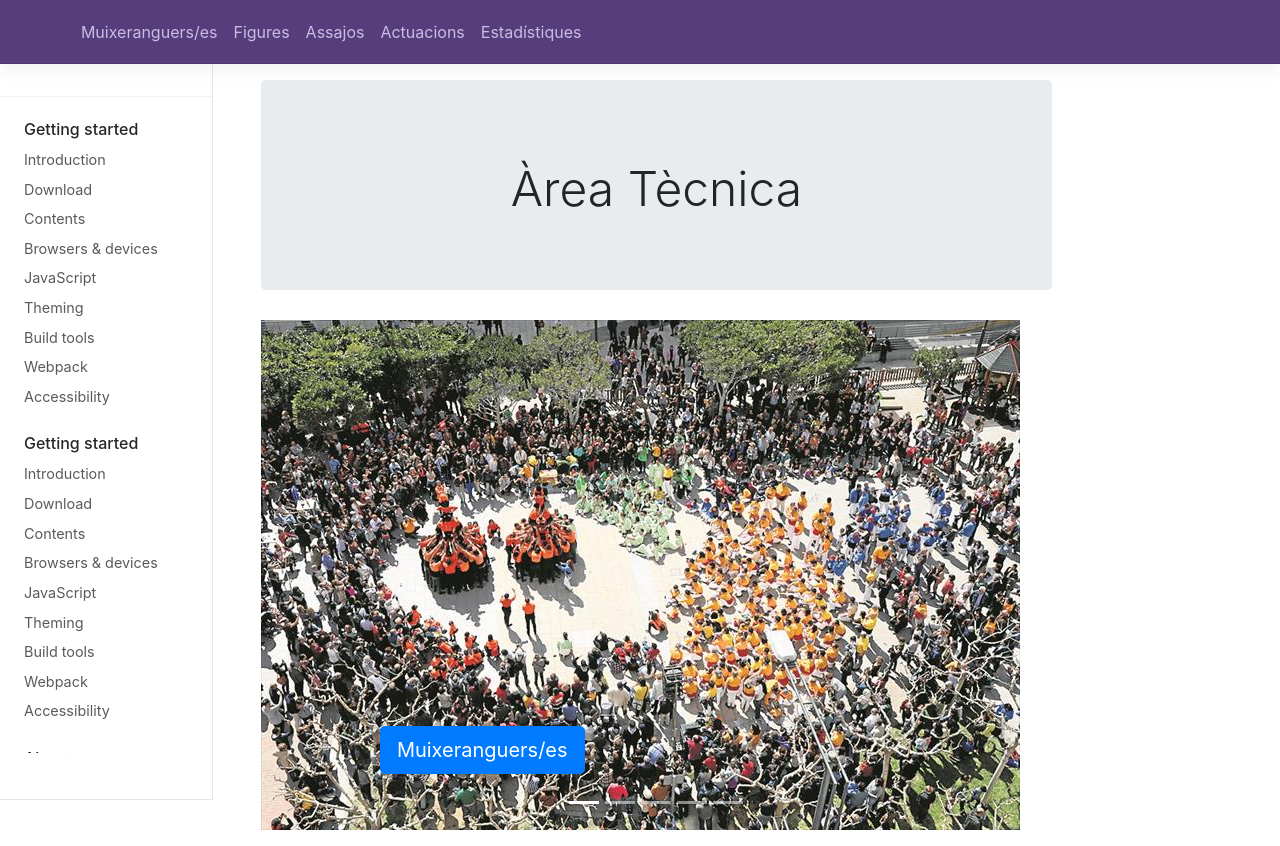
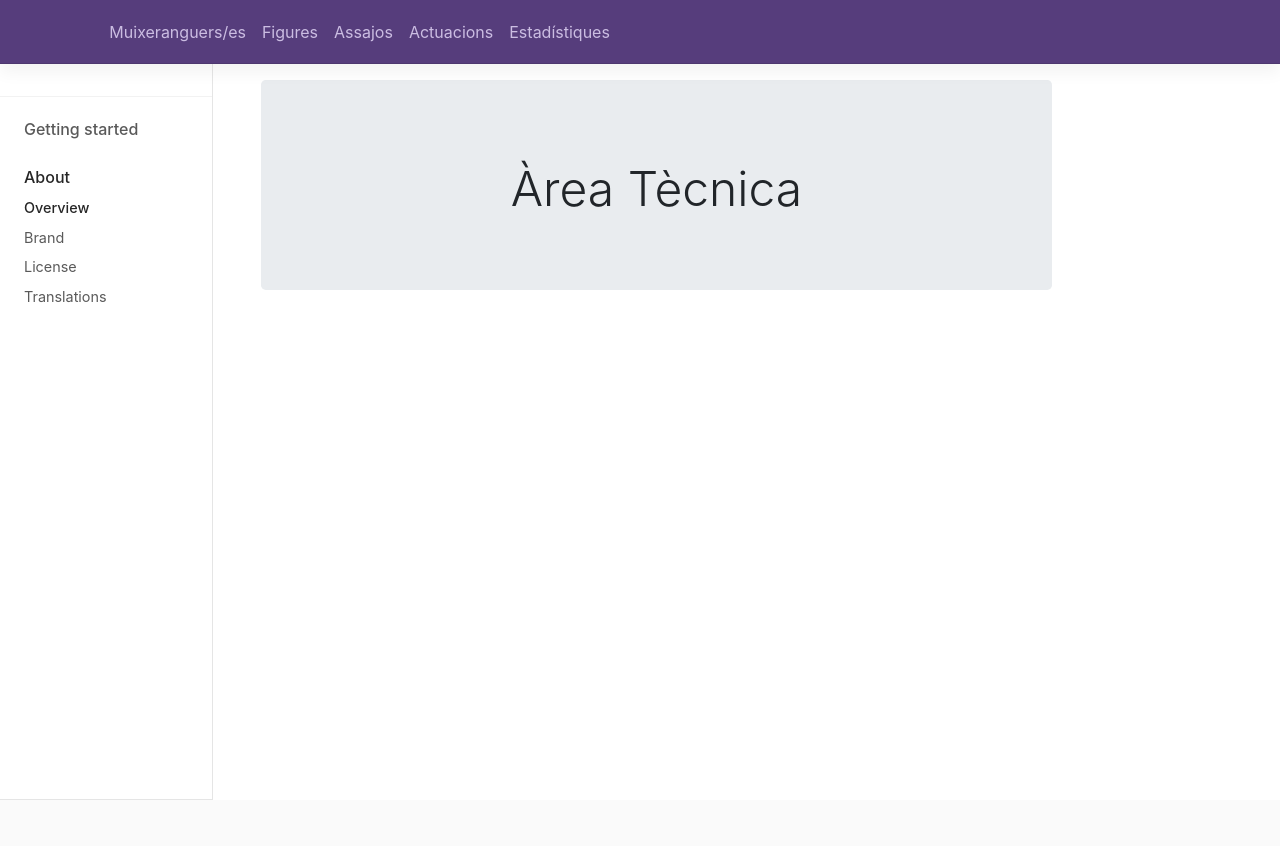
Before and after one commit to MiquelDATW/muixegen, a PHP site: page /tecnica.php in a window 1280 px wide. After the commit the page ends 800 px from the top, so only its background shows below. Run offline with PHP 8.4, Linux system fonts and the light colour scheme; some libraries are stand-ins or nearby versions; some web fonts are replaced.

Commit message:
[WIP] Adds PHP

```diff
--- a/inc/header.php
+++ b/inc/header.php
@@ -3,11 +3,14 @@
 
     <nav class="navbar-nav-scroll">
         <ul class="navbar-nav bd-navbar-nav flex-row">
+            <li class="nav-item <?php if($pagina =='index'){echo 'active';}?>">
+                <a class="nav-link" href="index.php"><i class="fas fa-user"></i></a>
+            </li>
             <li class="nav-item <?php if($pagina =='home'){echo 'active';}?>">
                 <a class="nav-link" href="home.php"><i class="fas fa-home"></i></a>
             </li>
             <li class="nav-item <?php if($pagina =='tecnica'){echo 'active';}?>">
-                <a class="nav-link" href="tecnica.php"><i class="fas fa-tools"></i></a>
+                <a class="nav-link" href="tecnica.php"><i class="fas fa-pencil-ruler"></i></a>
             </li>
             <li class="nav-item <?php if($pagina !='tecnica'){echo 'd-none';}?>">
                 <a class="nav-link" href="#">Muixeranguers/es</a>
--- a/inc/sidebar.php
+++ b/inc/sidebar.php
@@ -8,109 +8,43 @@
     </form>
 
     <nav class="collapse bd-links" id="bd-docs-nav">
-        <div class="bd-toc-item active">
+        <div class="bd-toc-item">
             <a class="bd-toc-link" href="/docs/4.1/getting-started/introduction/">
                 Getting started
             </a>
 
             <ul class="nav bd-sidenav">
                 <li>
-                    <a href="/docs/4.1/getting-started/introduction/">
-                        Introduction
-                    </a></li>
+                    <a href="/docs/4.1/getting-started/introduction/">Introduction</a>
+                </li>
                 <li>
-                    <a href="/docs/4.1/getting-started/download/">
-                      Download
-                    </a></li>
+                    <a href="/docs/4.1/getting-started/download/">Download</a>
+                </li>
                 <li>
-                    <a href="/docs/4.1/getting-started/contents/">
-                      Contents
-                    </a></li>
+                    <a href="/docs/4.1/getting-started/contents/">Contents</a>
+                </li>
                 <li>
-                    <a href="/docs/4.1/getting-started/browsers-devices/">
-                      Browsers & devices
-                    </a></li>
-                <li>
-                    <a href="/docs/4.1/getting-started/javascript/">
-                      JavaScript
-                    </a></li>
-                <li>
-                    <a href="/docs/4.1/getting-started/theming/">
-                      Theming
-                    </a></li>
-                <li>
-                    <a href="/docs/4.1/getting-started/build-tools/">
-                      Build tools
-                    </a></li>
-                <li>
-                    <a href="/docs/4.1/getting-started/webpack/">
-                      Webpack
-                    </a></li>
-                <li>
-                    <a href="/docs/4.1/getting-started/accessibility/">
-                      Accessibility
-                    </a></li>
+                    <a href="/docs/4.1/getting-started/browsers-devices/">Browsers & devices</a>
+                </li>
             </ul>
         </div>
-        <div class="bd-toc-item active">
-            <a class="bd-toc-link" href="/docs/4.1/getting-started/introduction/">
-                Getting started
+        <div class="bd-toc-item <?php if($pagina =='tecnica'){echo 'active';}?>">
+            <a class="bd-toc-link" href="tecnica.php">
+                About
             </a>
 
             <ul class="nav bd-sidenav">
-                <li>
-                    <a href="/docs/4.1/getting-started/introduction/">
-                        Introduction
-                    </a></li>
-                <li>
-                    <a href="/docs/4.1/getting-started/download/">
-                      Download
-                    </a></li>
-                <li>
-                    <a href="/docs/4.1/getting-started/contents/">
-                      Contents
-                    </a></li>
-                <li>
-                    <a href="/docs/4.1/getting-started/browsers-devices/">
-                      Browsers & devices
-                    </a></li>
-                <li>
-                    <a href="/docs/4.1/getting-started/javascript/">
-                      JavaScript
-                    </a></li>
-                <li>
-                    <a href="/docs/4.1/getting-started/theming/">
-                      Theming
-                    </a></li>
-                <li>
-                    <a href="/docs/4.1/getting-started/build-tools/">
-                      Build tools
-                    </a></li>
-                <li>
-                    <a href="/docs/4.1/getting-started/webpack/">
-                      Webpack
-                    </a></li>
-                <li>
-                    <a href="/docs/4.1/getting-started/accessibility/">
-                      Accessibility
-                    </a></li>
-            </ul>
-        </div>
-        <div class="bd-toc-item active">
-            <a class="bd-toc-link" href="/docs/4.1/about/overview/">About</a>
-
-            <ul class="nav bd-sidenav">
-                <li class="active bd-sidenav-active">
-                    <a href="/docs/4.1/about/overview/">Overview</a>
+                <li class="<?php if($seccio =='tecnica1'){echo 'active bd-sidenav-active';}?>">
+                    <a href="tecnica.php">Overview</a>
                 </li>
-                <li>
-                    <a href="/docs/4.1/about/brand/">Brand</a>
+                <li class="<?php if($seccio =='tecnica2'){echo 'active bd-sidenav-active';}?>">
+                    <a href="tecnica2.php">Brand</a>
                 </li>
-                <li>
-                    <a href="/docs/4.1/about/license/">License</a>
+                <li class="<?php if($seccio =='tecnica3'){echo 'active bd-sidenav-active';}?>">
+                    <a href="tecnica3.php">License</a>
                   </li>
-                <li>
-                    <a href="/docs/4.1/about/translations/">Translations</a>
+                <li class="<?php if($seccio =='tecnica4'){echo 'active bd-sidenav-active';}?>">
+                    <a href="tecnica4.php">Translations</a>
                 </li>
             </ul>
         </div>
--- a/index.php
+++ b/index.php
@@ -14,12 +14,13 @@
     <title><?php echo $titolPagina; ?></title>
     <link type="text/css" rel="stylesheet" href="css/bootstrap.min.css">
     <link type="text/css" rel="stylesheet" href="css/fontawesome.min.css">
+    <link type="text/css" rel="stylesheet" href="css/docs.min.css">
     <link rel="stylesheet" type="text/css" href="css/signin.css">
 </head>
 
 <body class="text-center">
 
-	<main class="container">
+    <main class="container-fluid">
 
         <h1 class="text-center div-signin">
             Benvingut/da al <br/> Generador de Muixerangues
--- a/tecnica.php
+++ b/tecnica.php
@@ -4,6 +4,7 @@
 <?php
     $titolPagina = "Àrea Tècnica";
     $pagina = "tecnica";
+    $seccio = "tecnica1";
 ?>
 <head>
     <meta charset="utf-8">
@@ -36,67 +37,42 @@
                     <h1 class="bd-title"><?php echo $titolPagina; ?></h1>
                 </div>
 
-			    <div id="myCarousel" class="carousel slide" data-ride="carousel" style="margin-top:30px">
-			        <ol class="carousel-indicators">
-			            <li data-target="#myCarousel" data-slide-to="0" class="active"></li>
-			            <li data-target="#myCarousel" data-slide-to="1"></li>
-			            <li data-target="#myCarousel" data-slide-to="2"></li>
-			            <li data-target="#myCarousel" data-slide-to="3"></li>
-			            <li data-target="#myCarousel" data-slide-to="4"></li>
-			        </ol>
-			        <div class="carousel-inner">
-			            <div class="carousel-item active">
-			                <img src="images/m_01.jpg" alt="Muixeranguers/es">
-			                <div class="container">
-			                    <div class="carousel-caption text-left">
-			                        <p><a class="btn btn-lg btn-primary" href="#" role="button">Muixeranguers/es</a></p>
-			                    </div>
-			                </div>
-			            </div>
-			            <div class="carousel-item">
-			                <img src="images/m_02.jpg" alt="Figures">
-			                <div class="container">
-			                    <div class="carousel-caption text-left">
-			                        <p><a class="btn btn-lg btn-primary" href="#" role="button">Figures</a></p>
-			                    </div>
-			                </div>
-			            </div>
-			            <div class="carousel-item">
-			                <img src="images/m_03.jpg" alt="Assajos">
-			                <div class="container">
-			                    <div class="carousel-caption text-left">
-			                        <p><a class="btn btn-lg btn-primary" href="#" role="button">Assajos</a></p>
-			                    </div>
-			                </div>
-			            </div>
-			            <div class="carousel-item">
-			                <img src="images/m_04.jpg" alt="Actuacions">
-			                <div class="container">
-			                    <div class="carousel-caption text-left">
-			                        <p><a class="btn btn-lg btn-primary" href="#" role="button">Actuacions</a></p>
-			                    </div>
-			                </div>
-			            </div>
-			            <div class="carousel-item">
-			                <img src="images/m_05.jpg" alt="Estadístiques">
-			                <div class="container">
-			                    <div class="carousel-caption text-left">
-			                        <p><a class="btn btn-lg btn-primary" href="#" role="button">Estadístiques</a></p>
-			                    </div>
-			                </div>
-			            </div>
-			        </div>
-			        <a class="carousel-control-prev" href="#myCarousel" role="button" data-slide="prev">
-			            <span class="carousel-control-prev-icon" aria-hidden="true"></span>
-			            <span class="sr-only">Previous</span>
-			        </a>
-			        <a class="carousel-control-next" href="#myCarousel" role="button" data-slide="next">
-			            <span class="carousel-control-next-icon" aria-hidden="true"></span>
-			            <span class="sr-only">Next</span>
-			        </a>
-			    </div>
+				<div style="margin-top:30px">
+					<h2>
+                    	<i class="fas fa-user"></i>
+                    	<i class="fas fa-users"></i>
+                    	<i class="fas fa-user-check"></i>
+                    	<i class="fas fa-user-times"></i>
+                    	<i class="fas fa-user-edit"></i>
+                    	<i class="fas fa-user-cog"></i>
+                    	<i class="fas fa-id-badge"></i>
+                    	<i class="fas fa-id-card"></i>
+                    	<i class="fas fa-pencil-ruler"></i>
+                    	<i class="fas fa-tools"></i>
+                    	<i class="fas fa-sign-out-alt"></i>
+                    	<i class="fas fa-building"></i>
+                    	<i class="fas fa-tree"></i>
+                    	<i class="fas fa-calculator"></i>
+                    	<i class="fas fa-trophy"></i>
+                    	<i class="fas fa-chess-rook"></i>
+                    	<i class="fas fa-atom"></i>
+                    	<i class="fas fa-fire"></i>
+                    	<i class="fas fa-barcode"></i>
+                    	<i class="fas fa-sitemap"></i>
+                    	<i class="fas fa-book"></i>
+                    	<i class="fas fa-comment"></i>
+                    	<i class="fas fa-save"></i>
+                    	<i class="fas fa-chart-line"></i>
+                    	<i class="fas fa-chart-pie"></i>
+                    	<i class="fas fa-database"></i>
+                    	<i class="fas fa-rocket"></i>
+                    	<i class="fas fa-robot"></i>
+                    </h2>
+				</div>
 
             </main>
+        </div>
+    </div>
 
     <?php
         include('inc/footer.php');
```
Also changed, not shown: css/signin.css (+0 -18 lines), inc/carousel.php (added, +60 -0 lines), tecnica2.php (added, +53 -0 lines), tecnica3.php (added, +53 -0 lines), tecnica4.php (added, +53 -0 lines). Lines whose indentation alone changed are shown as unchanged.
